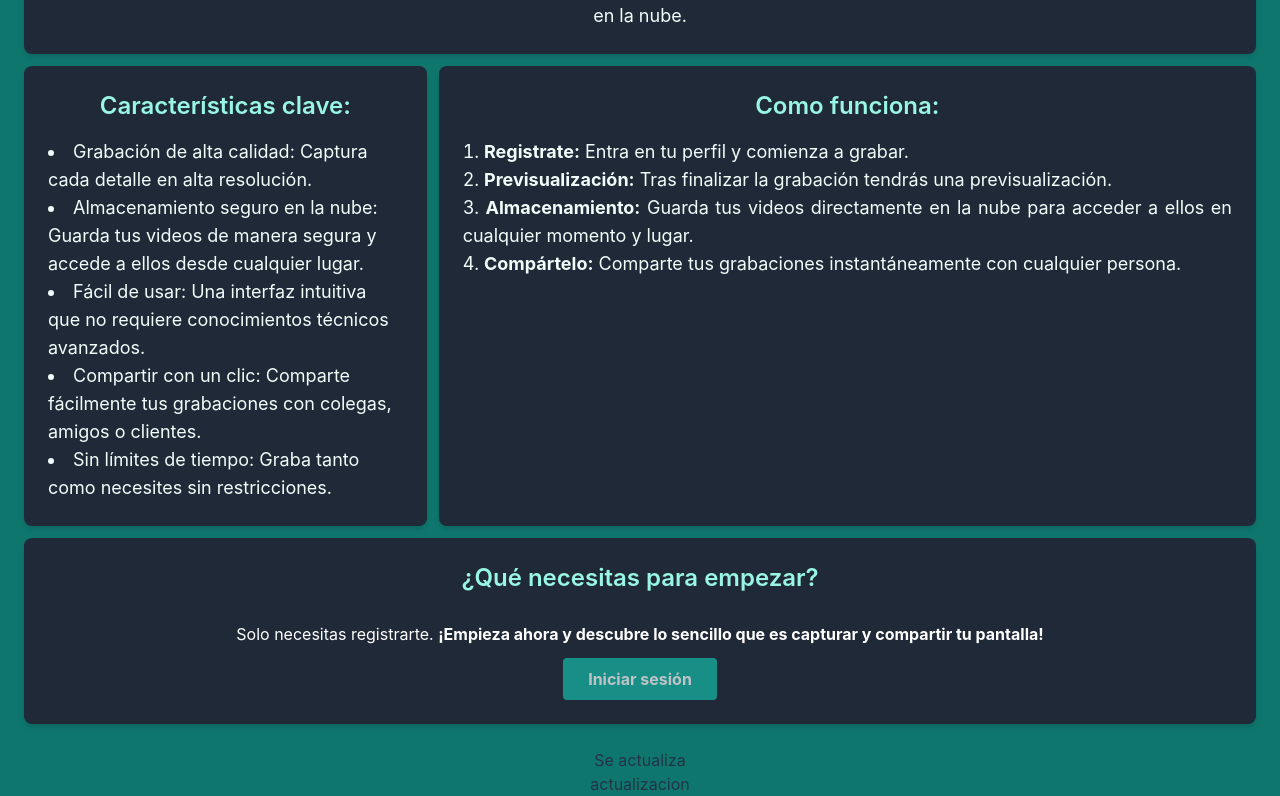
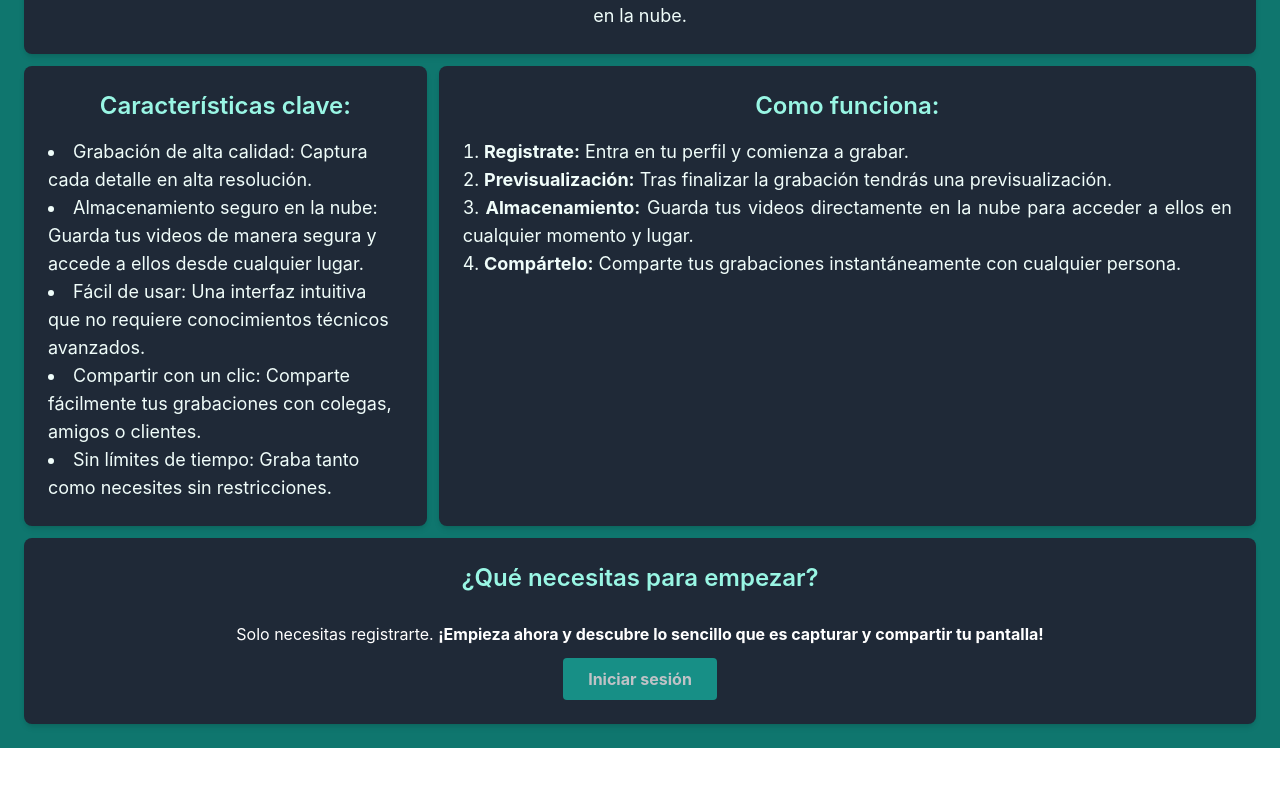
Before and after one commit to MarceloHerce/ClienteTFG, a React (Vite) app: page / in a window 1280 px wide. Shown: the part 246-1042 px from the top of the page. After the commit the page ends 994 px from the top, so only its background shows below. Built offline with nearby package versions, Linux system fonts and the light colour scheme; no server answers.

Commit message:
Update Home.jsx

```diff
--- a/src/pages/Home.jsx
+++ b/src/pages/Home.jsx
@@ -23,8 +23,6 @@ function Home() {
     return (
         <>
             <HomeText openModal={openModal} />
-            <p>Se actualiza</p>
-            <p>actualizacion</p>
             {isModalOpen && (
                 <div className="fixed inset-0 z-50 flex items-center justify-center bg-black bg-opacity-50">
                 <div className="bg-black p-6 rounded shadow-lg">
```
